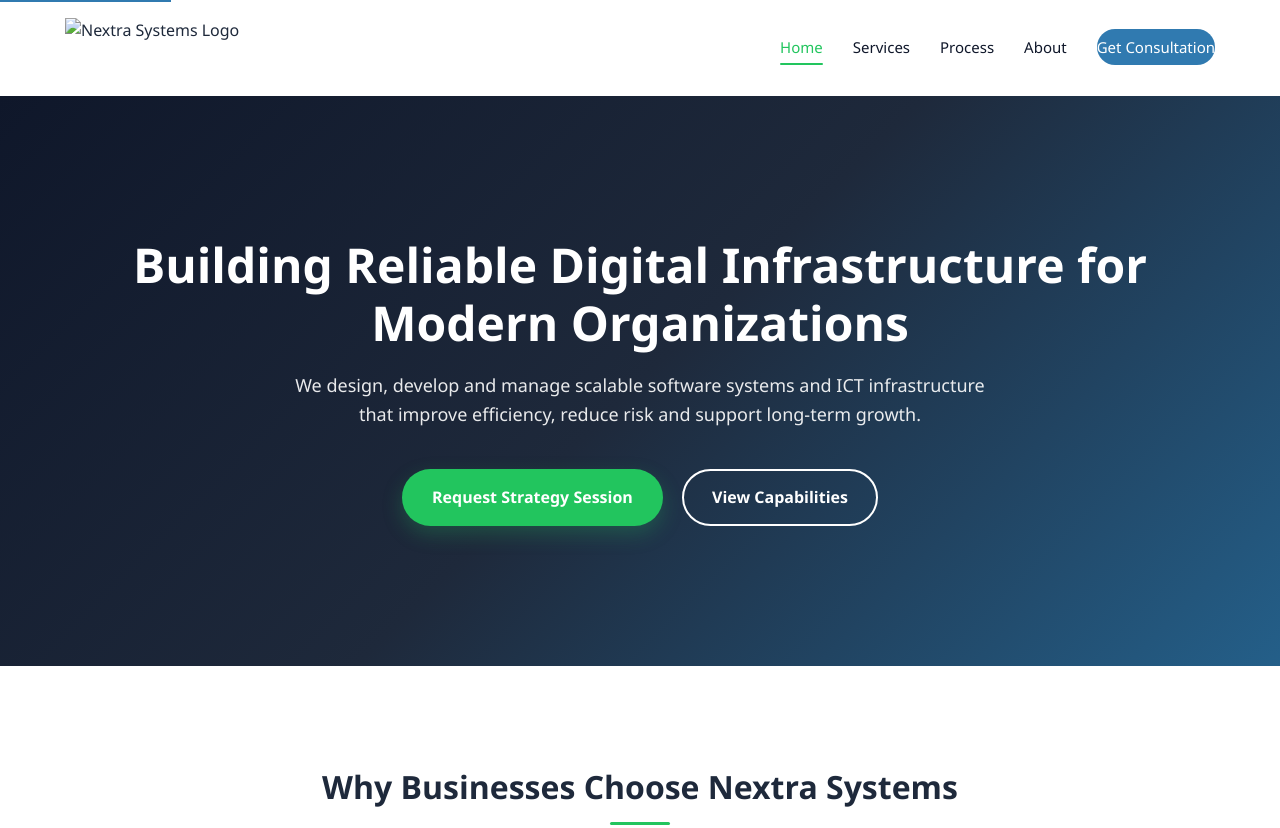
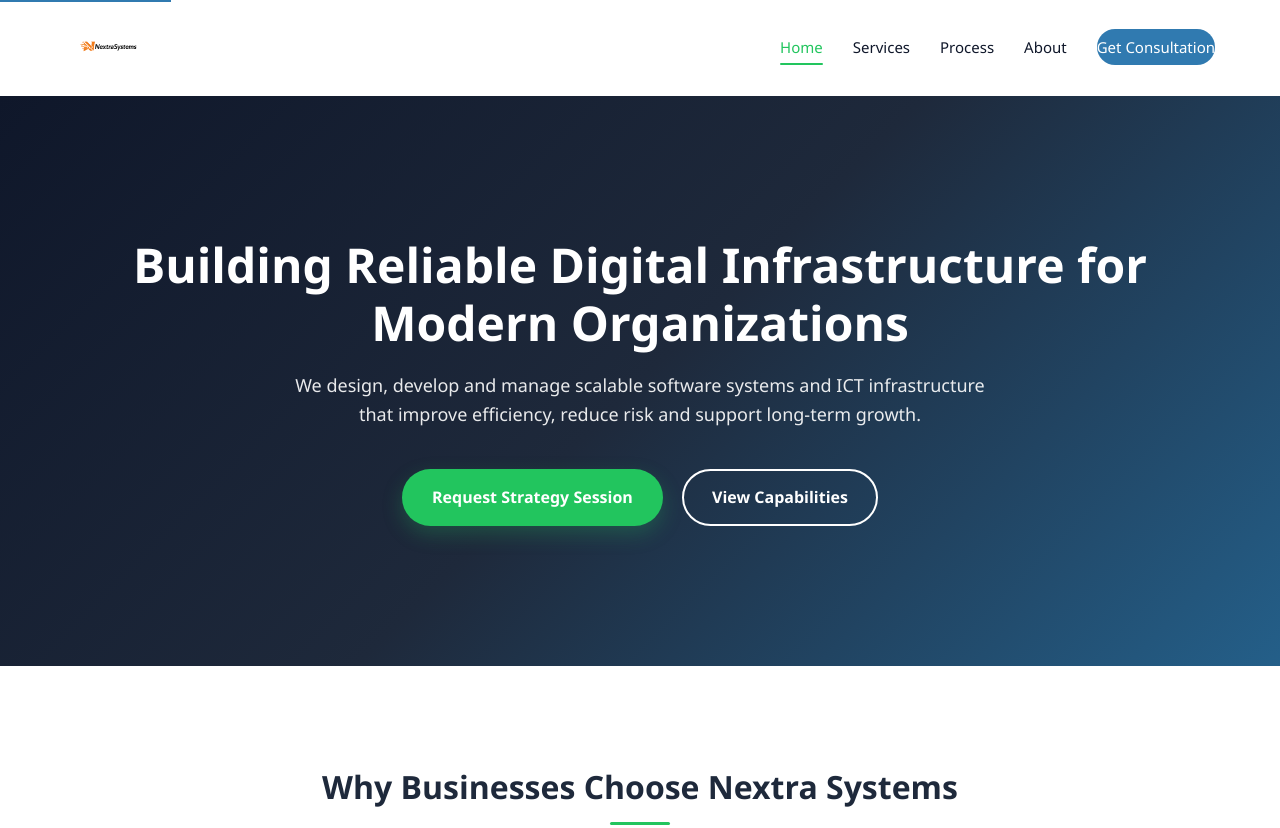
Before and after one commit to NextraSystems/nextrasystems.github.io, a plain HTML site: page index.html in a window 1280 px wide. Shown: the top 828 px of the page. Drawn offline with Linux system fonts and the light colour scheme.

Commit message:
Update index.html

```diff
--- a/index.html
+++ b/index.html
@@ -30,7 +30,7 @@
   <header class="header" id="header">
     <div class="container nav-wrapper">
       <div class="logo">
-        <img src="inc/logo.png" alt="Nextra Systems Logo" width="150" height="40" loading="lazy">
+        <img src="inc/om.png" alt="Nextra Systems Logo" width="150" height="40" loading="lazy">
       </div>
 
       <nav aria-label="Main navigation">
@@ -176,4 +176,5 @@
 
   <script src="main.js" defer></script>
 </body>
+
 </html>
```
